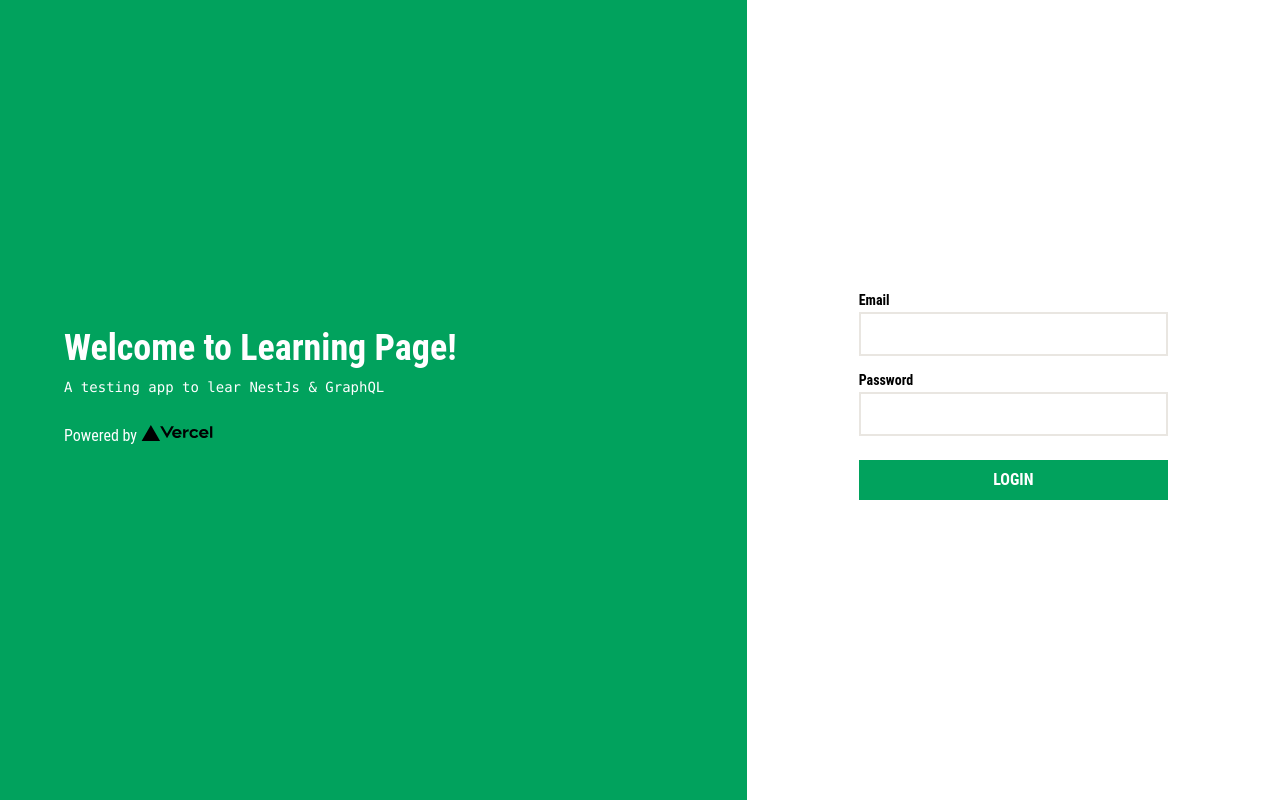
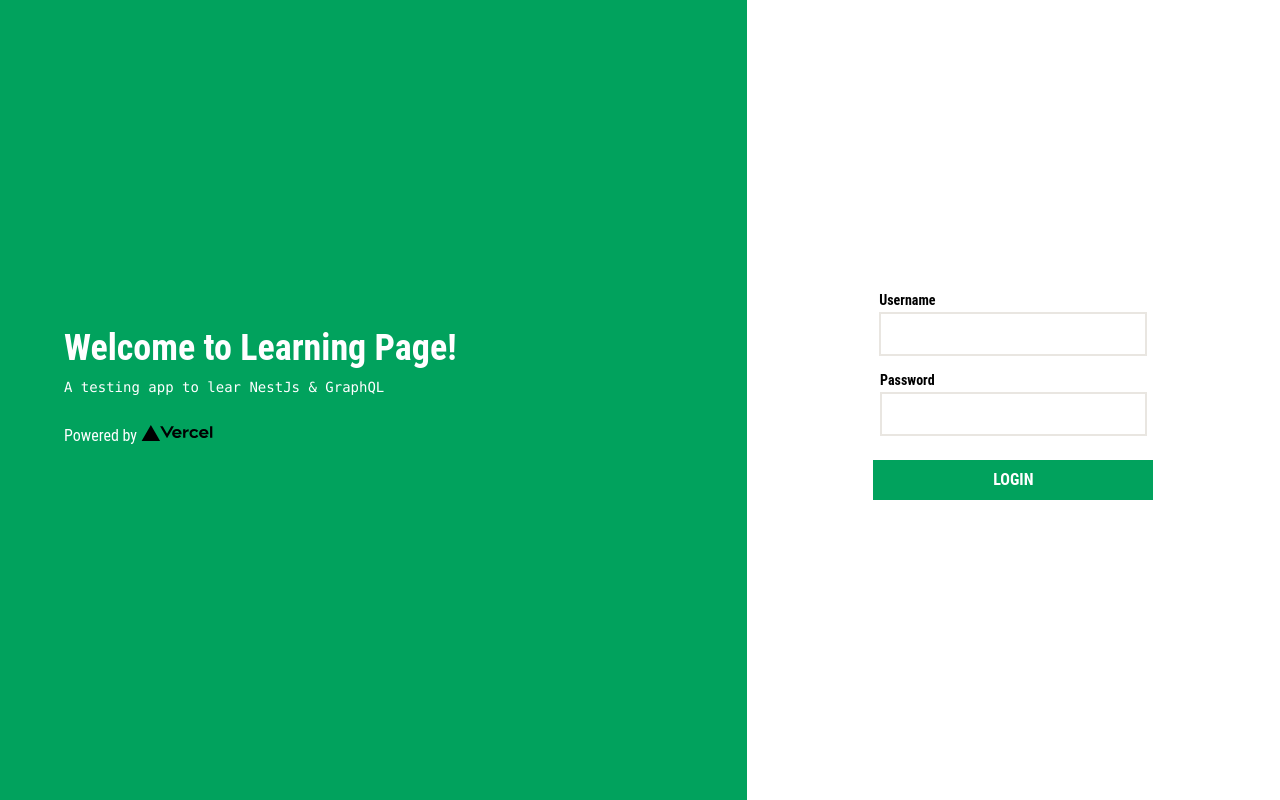
Before and after one commit to blanc08/basic_nestjs_frontend, a Next.js app: page / in a window 1280 px wide. Built offline with nearby package versions, Linux system fonts and the light colour scheme.

Commit message:
First Data Fetching Concept?

```diff
--- a/pages/index.tsx
+++ b/pages/index.tsx
@@ -4,11 +4,19 @@ import Image from 'next/image';
 import { useRef, useState } from 'react';
 import styles from '../styles/Home.module.css';
 
-const Home: NextPage = () => {
-  const [user, setUser] = useState({ email: '', password: '' });
+interface Props {
+  data: {};
+}
+
+const Home: NextPage<Props> = ({ data }) => {
+  // * What does <Props> mean?
+
+  const [user, setUser] = useState({ username: '', password: '' });
+
+  console.log(data);
 
   async function login() {
-    console.log(JSON.stringify({ user }));
+    console.log(JSON.stringify(user));
   }
 
   return (
@@ -52,14 +60,14 @@ const Home: NextPage = () => {
       {/* login section */}
       <section className="md:w-5/12">
         <div className="lg:p-16 p-8 h-full flex flex-col align-middle">
-          <div className="flex flex-col my-auto xl:px-12">
+          <div className="flex flex-col items-center my-auto xl:px-12">
             <label className="block">
-              <span className="text-sm font-bold">Email</span>
+              <span className="text-sm font-bold">Username</span>
               <input
                 className="w-full p-2 border-2 border-brand-neutral-0 mb-3"
-                type="email"
-                value={user.email}
-                onChange={(e) => setUser({ ...user, email: e.target.value })}
+                type="text"
+                value={user.username}
+                onChange={(e) => setUser({ ...user, username: e.target.value })}
               />
             </label>
             <label className="block">
@@ -72,7 +80,7 @@ const Home: NextPage = () => {
               />
             </label>
             <button
-              className="w-full p-2 bg-brand-green text-white font-bold my-3 uppercase"
+              className="w-full p-2 max-w-[280px] bg-brand-green text-white font-bold my-3 uppercase"
               onClick={login}
             >
               Login
@@ -84,4 +92,14 @@ const Home: NextPage = () => {
   );
 };
 
+export async function getServerSideProps() {
+  // Init Apollo Client
+
+  // fetch data from server
+
+  return {
+    props: { data: 'ini ok' },
+  };
+}
+
 export default Home;
```
